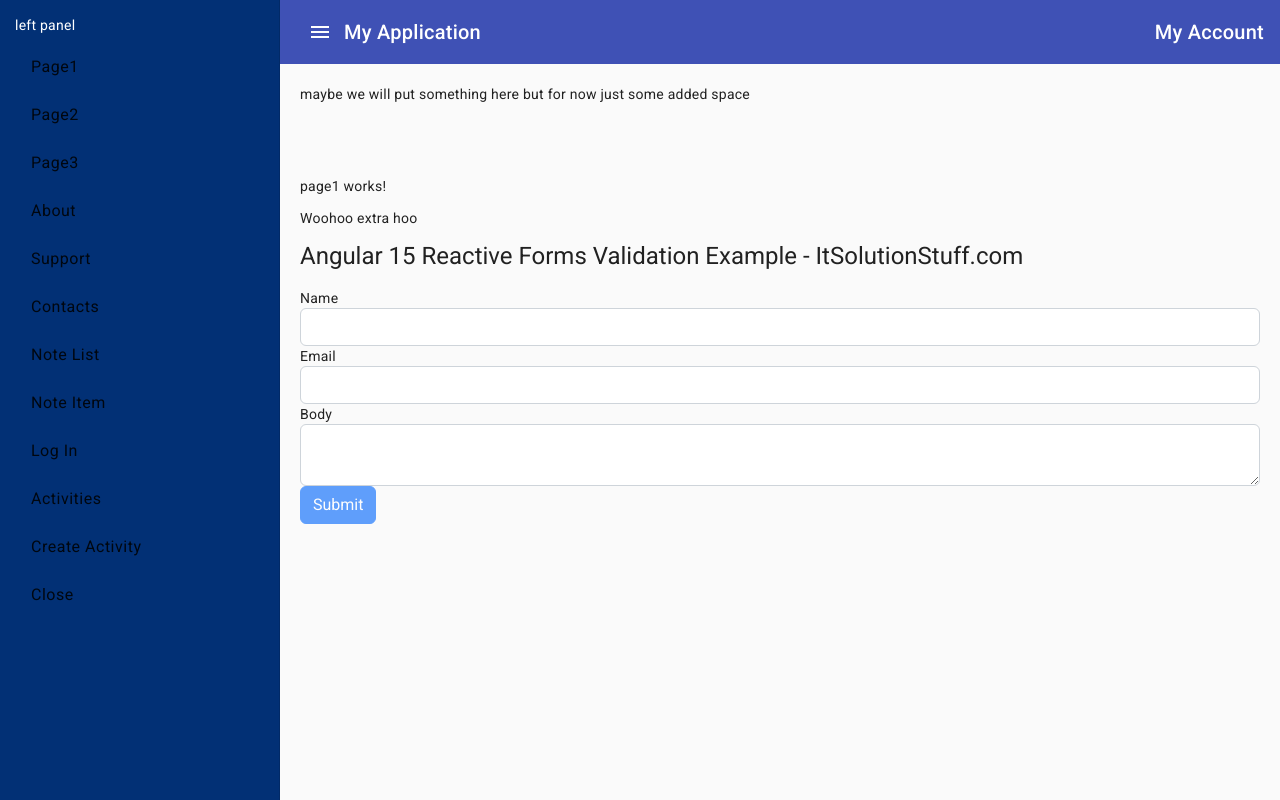
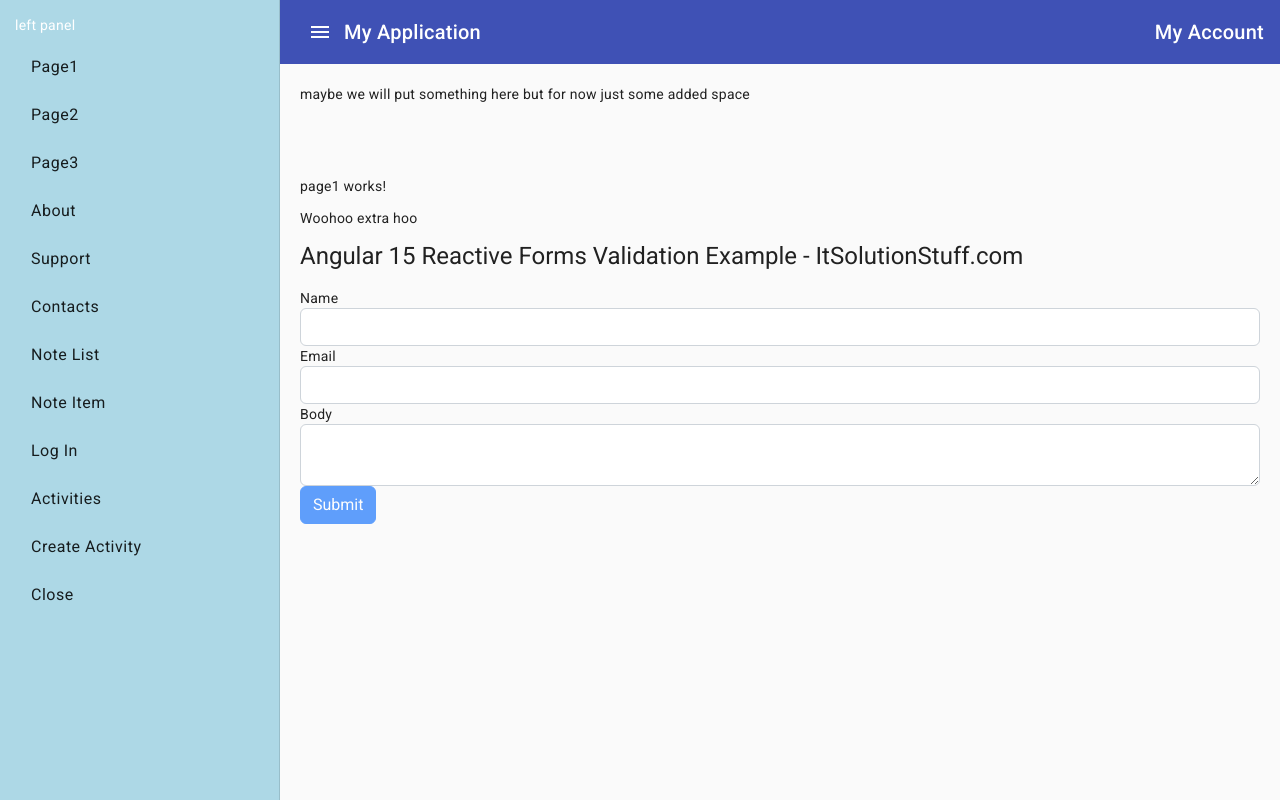
Before and after one commit to nigeldkat/my-notes-angular, an Angular app: page /page1 in a window 1280 px wide. Built offline with nearby package versions, Linux system fonts and the light colour scheme.

Commit message:
sltyle changes to see nav bar

```diff
--- a/src/styles.css
+++ b/src/styles.css
@@ -9,7 +9,7 @@
     padding:15px;
 }
 .mat-drawer {
-    background-color: #023075;
+    background-color: lightblue;
     color:#fff
 }
 .main-content {
```
